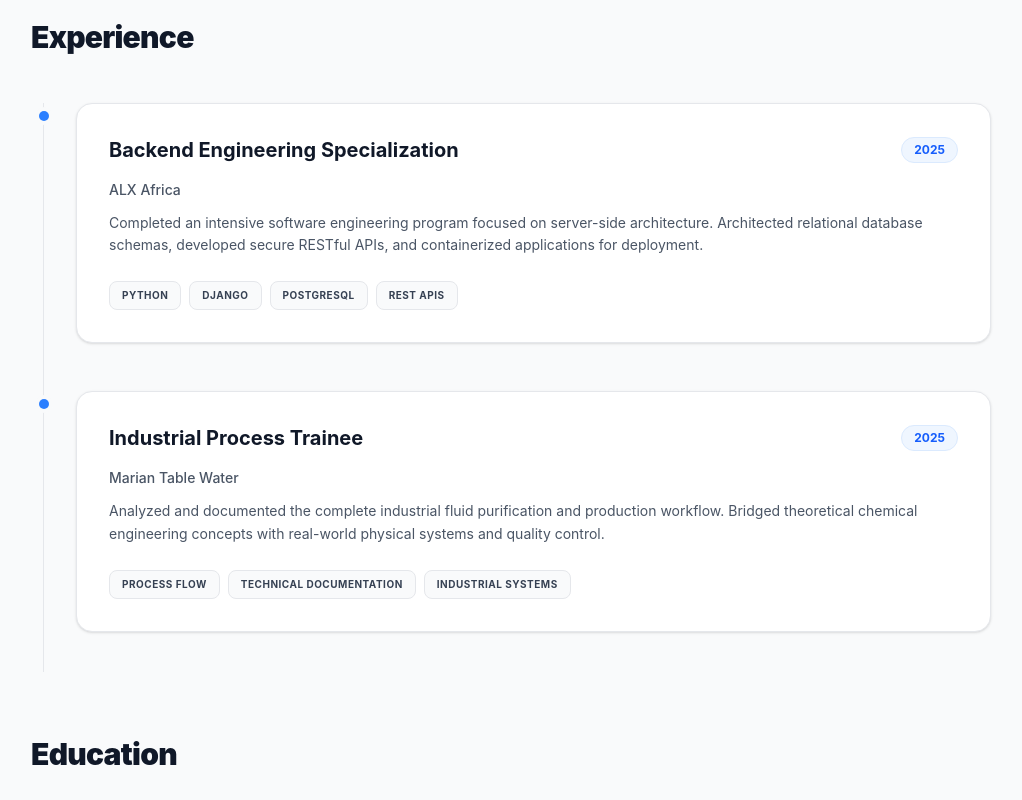
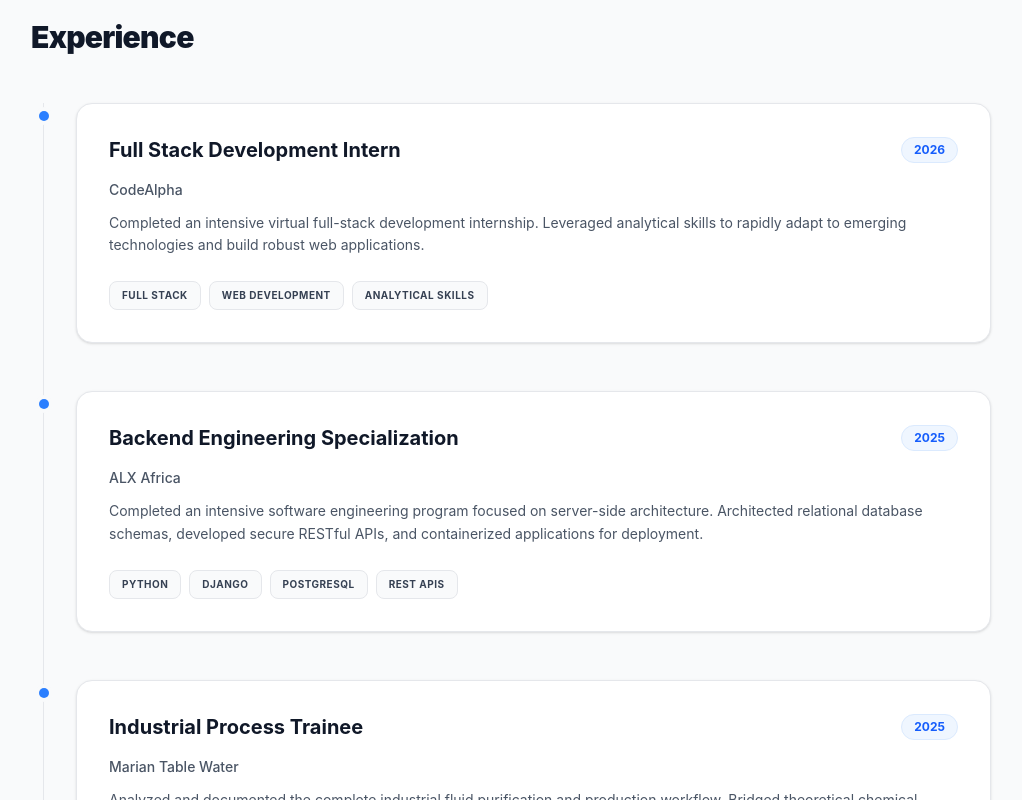
Before and after one commit to obasi-1/myportfolio, a React (Vite) app in the folder frontend/: page /about in a window 1280 px wide. Shown: the part 980-1780 px from the top of the page, without its empty margins (129-1151 px from the left). Built offline with nearby package versions, Linux system fonts and the light colour scheme.

Commit message:
feat: add completed codealpha internship and certificate

```diff
--- a/frontend/src/pages/About.jsx
+++ b/frontend/src/pages/About.jsx
@@ -13,6 +13,14 @@ const About = () => {
   }, [selectedCert]);
 
   const experience = [
+    {
+      id: 0,
+      role: "Full Stack Development Intern",
+      company: "CodeAlpha",
+      date: "2026",
+      description: "Completed an intensive virtual full-stack development internship. Leveraged analytical skills to rapidly adapt to emerging technologies and build robust web applications.",
+      skills: ["Full Stack", "Web Development", "Analytical Skills"]
+    },
     {
       id: 1, role: "Backend Engineering Specialization", company: "ALX Africa", date: "2025",
       description: "Completed an intensive software engineering program focused on server-side architecture. Architected relational database schemas, developed secure RESTful APIs, and containerized applications for deployment.",
@@ -33,7 +41,11 @@ const About = () => {
     }
   ];
 
-  const certs = [
+ const certs = [
+    {
+      id: 0, title: "Full Stack Development Virtual Internship", issuer: "CodeAlpha", dateIssued: "October 2026",
+      image: "/codealpha.jpg", skills: ["Full Stack Development", "Adaptability", "Collaboration"], verified: true
+    },
     {
       id: 1, title: "Software Engineering: ProDev Backend", issuer: "ALX Africa", dateIssued: "October 2025",
       image: "/alx-prodev.png", skills: ["Backend Architecture", "Python", "Django", "PostgreSQL"], verified: true
```
